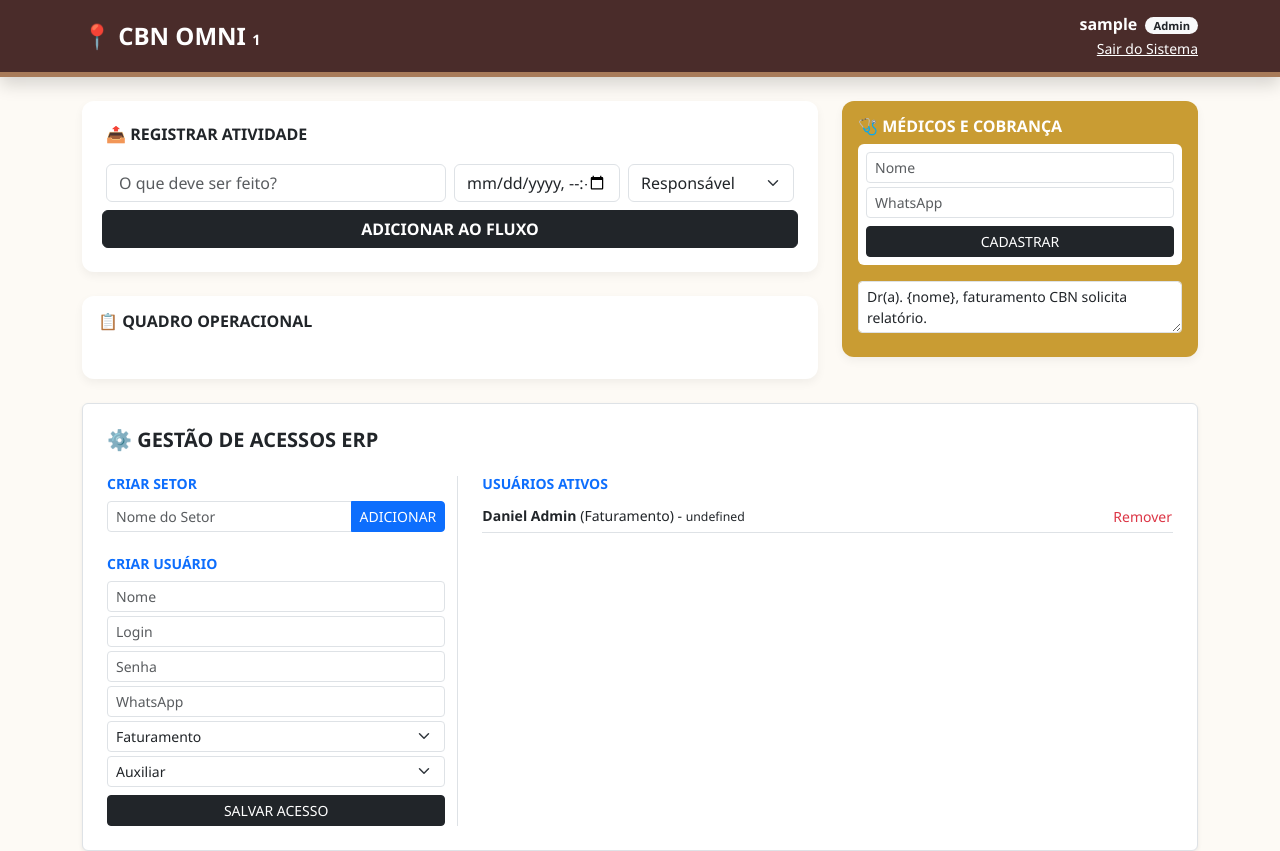
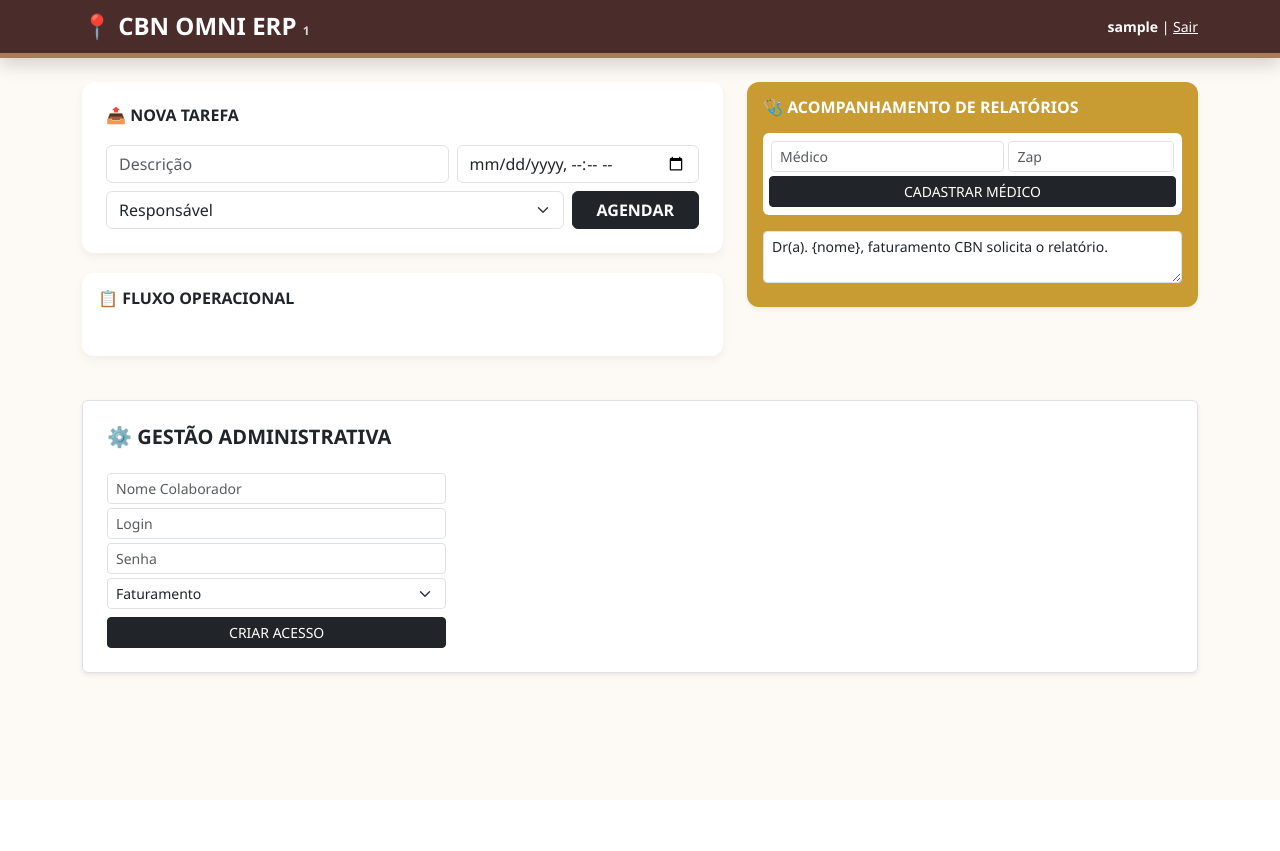
Before and after one commit to DaanielSousa/meu-backend-python, a Flask app: page /painel in a window 1280 px wide. After the commit the page ends 677 px from the top, so only its background shows below. Run offline with Flask 3, Linux system fonts and the light colour scheme; the visitor is signed in with stand-in values (Sample User, id 1); data comes from the database, SQL or seed files in the repository; data that the repository does not hold is empty.

Commit message:
Update title and improve layout in index.html

```diff
--- a/templates/index.html
+++ b/templates/index.html
@@ -2,17 +2,18 @@
 <html lang="pt-br">
 <head>
     <meta charset="UTF-8">
-    <title>CBN OMNI ERP</title>
+    <title>CBN OMNI - ERP</title>
     <link href="https://cdn.jsdelivr.net/npm/bootstrap@5.3.0/dist/css/bootstrap.min.css" rel="stylesheet">
     <style>
         :root { --c-primary: #4a2c2a; --c-gold: #c99c33; --c-bg: #fdfaf5; }
         body { background: var(--c-bg); font-family: 'Segoe UI', sans-serif; }
         .header { background: var(--c-primary); color: white; padding: 12px; border-bottom: 5px solid #a87b5a; }
+        .card { border: none; border-radius: 12px; box-shadow: 0 4px 10px rgba(0,0,0,0.05); margin-bottom: 20px; }
         .vencida-alerta { background-color: #fff0f0 !important; border-left: 6px solid #ff4d4d !important; animation: pulse 2s infinite; }
         @keyframes pulse { 0%, 100% { opacity: 1; } 50% { opacity: 0.7; } }
         .concluida { opacity: 0.4; text-decoration: line-through; background: #eee !important; border: none !important; }
-        .card { border: none; border-radius: 12px; box-shadow: 0 4px 10px rgba(0,0,0,0.05); }
-        .badge-nivel { font-size: 0.7em; padding: 3px 8px; border-radius: 20px; }
+        /* Estilo para relatório entregue */
+        .medico-entregue { background-color: #d1e7dd !important; color: #0f5132; }
     </style>
 </head>
 <body>
@@ -20,47 +21,51 @@
 
     <div class="header mb-4 shadow">
         <div class="container d-flex justify-content-between align-items-center">
-            <h4 class="m-0 fw-bold">📍 CBN OMNI <small style="font-size: 0.6em;">{{ setor }}</small></h4>
-            <div class="text-end">
-                <span class="fw-bold">{{ user_nome }}</span>
-                <span class="badge bg-light text-dark badge-nivel ms-1">{{ nivel }}</span><br>
-                <a href="/logout" class="text-white small">Sair do Sistema</a>
-            </div>
+            <h4 class="m-0 fw-bold">📍 CBN OMNI ERP <small style="font-size: 0.5em; opacity:0.8;">{{ setor }}</small></h4>
+            <div class="text-end small"><b>{{ user_nome }}</b> | <a href="/logout" class="text-white">Sair</a></div>
         </div>
     </div>
 
     <div class="container">
         <div class="row">
-            <div class="col-md-8">
-                <div class="card p-4 mb-4">
-                    <h6 class="fw-bold">📤 REGISTRAR ATIVIDADE</h6>
+            <div class="col-md-7">
+                <div class="card p-4">
+                    <h6 class="fw-bold">📤 NOVA TAREFA</h6>
                     <div class="row g-2 mt-1">
-                        <div class="col-md-6"><input type="text" id="t-nome" class="form-control" placeholder="O que deve ser feito?"></div>
-                        <div class="col-md-3"><input type="datetime-local" id="t-data" class="form-control"></div>
-                        <div class="col-md-3"><select id="t-resp" class="form-select"></select></div>
-                        <button onclick="salvarTarefa()" class="btn btn-dark mt-2 fw-bold w-100">ADICIONAR AO FLUXO</button>
+                        <div class="col-md-7"><input type="text" id="t-nome" class="form-control" placeholder="Descrição"></div>
+                        <div class="col-md-5"><input type="datetime-local" id="t-data" class="form-control"></div>
+                        <div class="col-md-12 mt-2 d-flex gap-2">
+                            <select id="t-resp" class="form-select"></select>
+                            <button onclick="salvarTarefa()" class="btn btn-dark fw-bold px-4">AGENDAR</button>
+                        </div>
                     </div>
                 </div>
 
                 <div class="card p-3">
-                    <h6 class="fw-bold mb-3">📋 QUADRO OPERACIONAL</h6>
+                    <h6 class="fw-bold mb-3">📋 FLUXO OPERACIONAL</h6>
                     <table class="table table-sm align-middle small">
                         <tbody id="corpo-tarefas"></tbody>
                     </table>
                 </div>
             </div>
 
-            <div class="col-md-4">
+            <div class="col-md-5">
                 {% if setor == 'Faturamento' or nivel == 'Admin' %}
-                <div class="card p-3 text-white" style="background: var(--c-gold);">
-                    <h6 class="fw-bold">🩺 MÉDICOS E COBRANÇA</h6>
+                <div class="card p-3 shadow-sm border-0" style="background: var(--c-gold); color: white;">
+                    <h6 class="fw-bold mb-3">🩺 ACOMPANHAMENTO DE RELATÓRIOS</h6>
+
                     <div class="bg-white p-2 rounded mb-3 text-dark">
-                        <input type="text" id="m-nome" class="form-control form-control-sm mb-1" placeholder="Nome">
-                        <input type="text" id="m-zap" class="form-control form-control-sm mb-2" placeholder="WhatsApp">
-                        <button onclick="cadastrarMedico()" class="btn btn-dark btn-sm w-100">CADASTRAR</button>
+                        <div class="row g-1">
+                            <div class="col-7"><input type="text" id="m-nome" class="form-control form-control-sm" placeholder="Médico"></div>
+                            <div class="col-5"><input type="text" id="m-zap" class="form-control form-control-sm" placeholder="Zap"></div>
+                            <button onclick="cadastrarMedico()" class="btn btn-dark btn-sm w-100 mt-1">CADASTRAR MÉDICO</button>
+                        </div>
                     </div>
-                    <textarea id="msg-zap" class="form-control form-control-sm mb-2">Dr(a). {nome}, faturamento CBN solicita relatório.</textarea>
-                    <div id="lista-medicos" style="max-height: 300px; overflow-y: auto;"></div>
+
+                    <textarea id="msg-zap" class="form-control form-control-sm mb-2" rows="2">Dr(a). {nome}, faturamento CBN solicita o relatório.</textarea>
+
+                    <div id="lista-medicos" style="max-height: 400px; overflow-y: auto;">
+                        </div>
                 </div>
                 {% endif %}
             </div>
@@ -68,32 +73,13 @@
 
         {% if nivel == 'Admin' %}
         <div class="mt-4 p-4 bg-white rounded shadow-sm border">
-            <h5 class="fw-bold text-brown mb-4">⚙️ GESTÃO DE ACESSOS ERP</h5>
+            <h5 class="fw-bold mb-4">⚙️ GESTÃO ADMINISTRATIVA</h5>
             <div class="row">
-                <div class="col-md-4 border-end">
-                    <h6 class="fw-bold small text-primary">CRIAR SETOR</h6>
-                    <div class="input-group input-group-sm mb-4">
-                        <input type="text" id="new-setor" class="form-control" placeholder="Nome do Setor">
-                        <button onclick="criarSetor()" class="btn btn-primary">ADICIONAR</button>
-                    </div>
-
-                    <h6 class="fw-bold small text-primary">CRIAR USUÁRIO</h6>
-                    <input type="text" id="u-nome" class="form-control form-control-sm mb-1" placeholder="Nome">
-                    <input type="text" id="u-login" class="form-control form-control-sm mb-1" placeholder="Login">
-                    <input type="text" id="u-senha" class="form-control form-control-sm mb-1" placeholder="Senha">
-                    <input type="text" id="u-zap" class="form-control form-control-sm mb-1" placeholder="WhatsApp">
-                    <select id="u-setor" class="form-select form-select-sm mb-1"></select>
-                    <select id="u-nivel" class="form-select form-select-sm mb-2">
-                        <option value="Auxiliar">Auxiliar</option>
-                        <option value="Coordenador">Coordenador</option>
-                        <option value="Admin">Admin</option>
-                    </select>
-                    <button onclick="cadastrarEquipe()" class="btn btn-dark btn-sm w-100">SALVAR ACESSO</button>
-                </div>
-                <div class="col-md-8 ps-4">
-                    <h6 class="fw-bold small text-primary">USUÁRIOS ATIVOS</h6>
-                    <div id="lista-equipe-completa" class="small"></div>
-                </div>
+                <div class="col-md-4"><input type="text" id="u-nome" class="form-control form-control-sm mb-1" placeholder="Nome Colaborador">
+                <input type="text" id="u-login" class="form-control form-control-sm mb-1" placeholder="Login">
+                <input type="password" id="u-senha" class="form-control form-control-sm mb-1" placeholder="Senha">
+                <select id="u-setor" class="form-select form-select-sm mb-2"></select>
+                <button onclick="cadastrarEquipe()" class="btn btn-dark btn-sm w-100">CRIAR ACESSO</button></div>
             </div>
         </div>
         {% endif %}
@@ -101,7 +87,7 @@
 
     <script>
         async function carregarTudo() {
-            // TAREFAS + ALERTA
+            // TAREFAS
             const rT = await fetch('/listar_tarefas');
             const tarefas = await rT.json();
             const corpo = document.getElementById('corpo-tarefas');
@@ -120,80 +106,72 @@
                 }
                 corpo.innerHTML += `<tr class="${conc?'concluida':''} ${alerta}">
                     <td><input type="checkbox" ${conc?'checked':''} onclick="mudarStatus(${t.id}, ${conc?0:1})"></td>
-                    <td><b>${t.tarefa}</b><br><small class="text-muted">${t.data} | Setor: ${t.setor}</small></td>
+                    <td><b>${t.tarefa}</b><br><small>${t.data} | ${t.setor}</small></td>
                     <td><span class="badge bg-secondary">${t.nome_resp || '-'}</span></td>
                     <td>${!conc && t.zap_resp ? `<button onclick="window.open('https://wa.me/55${t.zap_resp}')" class="btn btn-sm btn-success py-0">Zap</button>` : ''}</td>
                 </tr>`;
             });
             if(bip) document.getElementById('beep').play().catch(()=>{});
 
-            // SETORES (PARA ADMIN)
+            // MÉDICOS E RELATÓRIOS
+            const rM = await fetch('/listar_medicos_status');
+            const medicos = await rM.json();
+            const divM = document.getElementById('lista-medicos');
+            if(divM) {
+                divM.innerHTML = '';
+                medicos.forEach(m => {
+                    const statusClass = m.entregue ? 'medico-entregue' : 'bg-white';
+                    divM.innerHTML += `
+                        <div class="card ${statusClass} p-2 mb-1 text-dark small border-0">
+                            <div class="d-flex justify-content-between align-items-center">
+                                <span><b>${m.nome}</b></span>
+                                <div class="d-flex gap-1">
+                                    <button onclick="zapMed('${m.zap}','${m.nome}')" class="btn btn-sm btn-primary py-0">Zap</button>
+                                    <input type="checkbox" ${m.entregue?'checked':''} title="Relatório Entregue"
+                                           onclick="marcarEntrega(${m.id}, ${m.entregue?0:1})" class="form-check-input">
+                                </div>
+                            </div>
+                        </div>`;
+                });
+            }
+
+            // EQUIPE E SETORES (ADMIN)
+            const rE = await fetch('/listar_equipe');
+            const equipe = await rE.json();
             const rS = await fetch('/listar_setores');
             const setores = await rS.json();
-            const selU = document.getElementById('u-setor');
-            if(selU) {
-                selU.innerHTML = '';
-                setores.forEach(s => selU.innerHTML += `<option value="${s}">${s}</option>`);
-            }
 
-            // EQUIPE (ADMIN E RESPONSÁVEL)
-            const rE = await fetch('/listar_equipe');
-            const equipe = await rE.json();
-            document.getElementById('t-resp').innerHTML = '<option value="">Responsável</option>';
-            const divEq = document.getElementById('lista-equipe-completa');
-            if(divEq) divEq.innerHTML = '';
+            const selR = document.getElementById('t-resp');
+            selR.innerHTML = '<option value="">Responsável</option>';
+            equipe.forEach(e => selR.innerHTML += `<option value="${e.id}">${e.nome}</option>`);
 
-            equipe.forEach(e => {
-                document.getElementById('t-resp').innerHTML += `<option value="${e.id}">${e.nome}</option>`;
-                if(divEq) {
-                    divEq.innerHTML += `<div class="d-flex justify-content-between border-bottom py-1">
-                        <span><b>${e.nome}</b> (${e.setor}) - <small>${e.nivel}</small></span>
-                        <button onclick="removerEq(${e.id})" class="btn btn-sm text-danger p-0">Remover</button>
-                    </div>`;
-                }
-            });
-
-            // MÉDICOS
-            const divM = document.getElementById('lista-medicos');
-            if(divM) {
-                const rM = await fetch('/listar_medicos');
-                const medicos = await rM.json();
-                divM.innerHTML = '';
-                medicos.forEach(m => {
-                    divM.innerHTML += `<div class="bg-white p-2 mb-1 rounded text-dark d-flex justify-content-between align-items-center">
-                        <small><b>${m.nome}</b></small>
-                        <button onclick="zapMed('${m.zap}','${m.nome}')" class="btn btn-sm btn-primary py-0 px-2">Zap</button>
-                    </div>`;
-                });
+            const selS = document.getElementById('u-setor');
+            if(selS) {
+                selS.innerHTML = '';
+                setores.forEach(s => selS.innerHTML += `<option value="${s}">${s}</option>`);
             }
         }
 
-        async function cadastrarEquipe() {
-            const d = { nome: document.getElementById('u-nome').value, usuario: document.getElementById('u-login').value, senha: document.getElementById('u-senha').value, setor: document.getElementById('u-setor').value, whatsapp: document.getElementById('u-zap').value, nivel: document.getElementById('u-nivel').value };
-            await fetch('/cadastrar_equipe', {method:'POST', headers:{'Content-Type':'application/json'}, body:JSON.stringify(d)});
+        async function marcarEntrega(id, status) {
+            await fetch('/marcar_entrega', {method:'POST', headers:{'Content-Type':'application/json'}, body:JSON.stringify({id, status})});
             carregarTudo();
         }
 
-        async function removerEq(id) { if(confirm("Remover acesso?")) { await fetch(`/deletar_equipe/${id}`, {method:'DELETE'}); carregarTudo(); } }
-
-        // Funções de salvar tarefa, médico e setor permanecem como no código anterior...
         async function salvarTarefa() {
             const dt = document.getElementById('t-data').value;
             const d = { tarefa: document.getElementById('t-nome').value, data: dt ? new Date(dt).toLocaleString('pt-BR').replace(',','') : '', responsavel_id: document.getElementById('t-resp').value };
             await fetch('/salvar_tarefa', {method:'POST', headers:{'Content-Type':'application/json'}, body:JSON.stringify(d)});
             document.getElementById('t-nome').value = ''; carregarTudo();
         }
-        async function mudarStatus(id, s) { await fetch(`/status_tarefa/${id}`, {method:'POST', headers:{'Content-Type':'application/json'}, body:JSON.stringify({status:s})}); carregarTudo(); }
+
         async function cadastrarMedico() {
             const d = { nome: document.getElementById('m-nome').value, whatsapp: document.getElementById('m-zap').value };
             await fetch('/cadastrar_medico', {method:'POST', headers:{'Content-Type':'application/json'}, body:JSON.stringify(d)});
             document.getElementById('m-nome').value = ''; document.getElementById('m-zap').value = ''; carregarTudo();
         }
-        async function criarSetor() {
-            const nome = document.getElementById('new-setor').value;
-            await fetch('/cadastrar_setor', {method:'POST', headers:{'Content-Type':'application/json'}, body:JSON.stringify({nome})});
-            document.getElementById('new-setor').value = ''; carregarTudo();
-        }
+
+        async function mudarStatus(id, s) { await fetch(`/status_tarefa/${id}`, {method:'POST', headers:{'Content-Type':'application/json'}, body:JSON.stringify({status:s})}); carregarTudo(); }
+
         function zapMed(n, nome) {
             let msg = document.getElementById('msg-zap').value.replace('{nome}', nome);
             window.open(`https://wa.me/55${n}?text=${encodeURIComponent(msg)}`);
```
